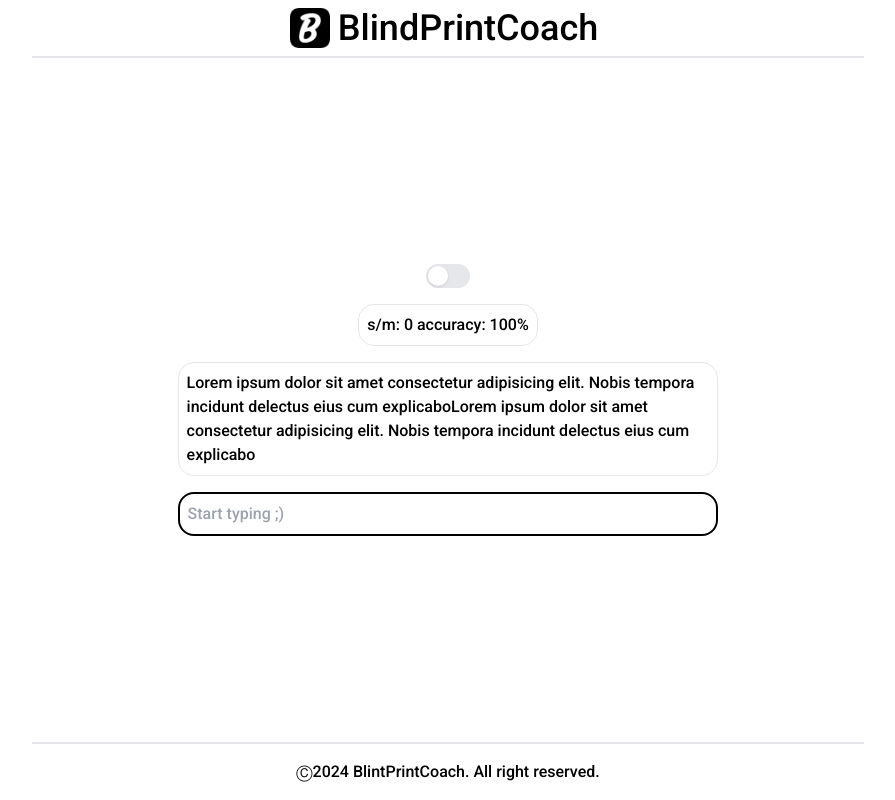
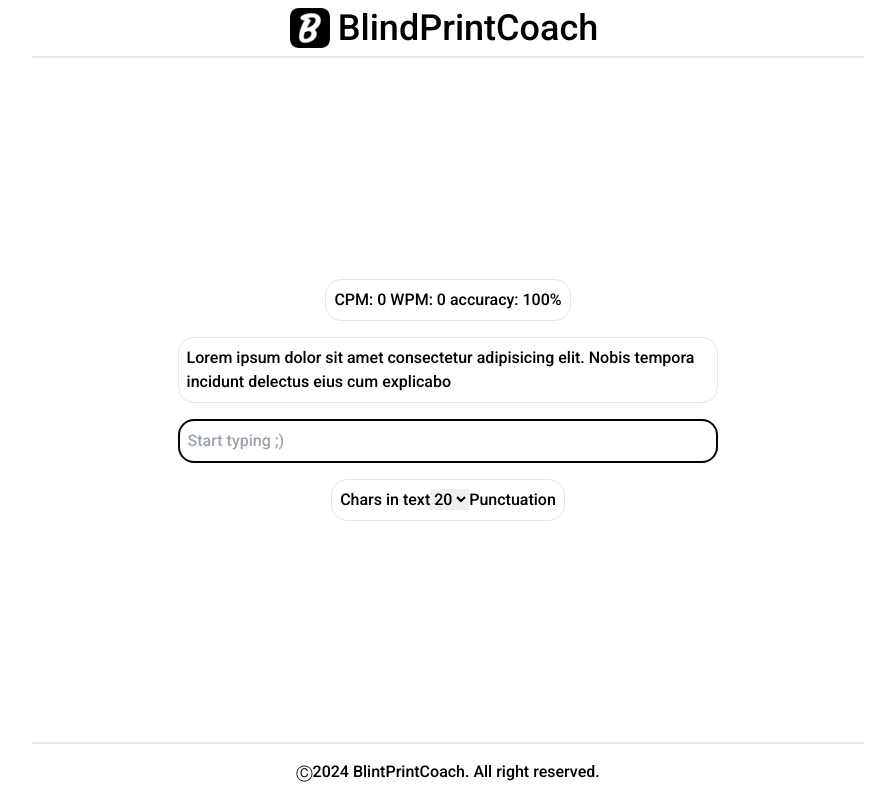
Before and after one commit to v1kuznetsov/blind-print-coach, a Next.js app: page /training in a window 1280 px wide. Shown: the whole page, without its empty margins (192-1087 px from the left). Built offline with nearby package versions, Linux system fonts and the light colour scheme.

Commit message:
Add word counting and some bugs fix

```diff
--- a/src/app/training/page-client.tsx
+++ b/src/app/training/page-client.tsx
@@ -6,37 +6,33 @@ import { useRef, useState } from "react";
 
 export default function TrainingPage() {
   const [symbolsCount, setSymbolsCount] = useState(0);
+  const [wordsCount, setWordsCount] = useState(0);
   const [symbolString, setSymbolString] = useState("");
   const [startTime, setStartTime] = useState(0);
   const [symbolsPerMin, setSymbolsPerMin] = useState(0);
+  const [wordsPerMin, setWordsPerMin] = useState(0);
   const [accuracy, setAccuracy] = useState(0);
   const [textToPrint, setTextToPrint] = useState(arrayOfText[0]);
   const inputRef = useRef<HTMLInputElement>(null);
   const currentMistake = useRef(0);
   const getInputElement = () => inputRef.current!;
+  let wordLength = 0;
 
   return (
     <div className="flex h-screen w-content flex-col items-center justify-center gap-4">
-      <button
-        className="relative inline-flex h-6 w-11 flex-shrink-0 cursor-pointer rounded-full border-2 border-transparent bg-gray-200 transition-colors duration-200 ease-in-out focus:outline-none focus:ring-offset-2"
-        role="switch"
-        type="button"
-      >
-        <span
-          aria-hidden="true"
-          className="pointer-events-none inline-block h-5 w-5 translate-x-0 transform rounded-full bg-white shadow ring-0 transition duration-200 ease-in-out"
-        ></span>
-      </button>
       <div className="rounded-2xl border p-2">
         <p>
-          s/m: {symbolsPerMin} accuracy:{" "}
+          CPM: {symbolsPerMin} WPM: {wordsPerMin} accuracy:{" "}
           {round(100 - accuracy) < 0 ? 0 : round(100 - accuracy)}%
         </p>
       </div>
       <div className="w-content rounded-2xl border p-2">
-        {textToPrint.split("").map((letter, index) => {
+        {textToPrint.split(" ").map((word, index) => {
+          word += " ";
+          let w = word.split("").map((letter, index) => {
             const input = getInputElement();
             let color;
+            index += wordLength;
             if (index < symbolString.length) {
               if (letter === input.value[index]) {
                 color = "text-green-800";
@@ -51,6 +47,9 @@ export default function TrainingPage() {
                 {letter}
               </span>
             );
+          });
+          wordLength += word.length;
+          return <span key={word + index}>{w}</span>;
         })}
       </div>
       <input
@@ -58,6 +57,7 @@ export default function TrainingPage() {
         className="w-content rounded-2xl border-2 border-zinc-600 p-2 outline-none focus:border-black"
         type="text"
         placeholder="Start typing ;)"
+        // hidden
         id="input"
         maxLength={textToPrint.slice().length}
         autoFocus
@@ -78,28 +78,40 @@ export default function TrainingPage() {
             currentMistake.current++;
           }
           //end if
+        }}
+        onKeyUp={(event) => {
+          const input = getInputElement();
+
+          if (event.key === " ") {
+            setWordsCount((prev) => prev + 1);
+          }
+          if (
+            input.value.length === 0 ||
+            (event.key === "Enter" && input.value.length === textToPrint.length)
+          ) {
+            //set table score
             setSymbolsPerMin(
               Math.round(
                 symbolsCount / ((performance.now() - startTime) / 1000 / 60),
               ),
             );
+            setWordsPerMin(
+              Math.round(
+                wordsCount / ((performance.now() - startTime) / 1000 / 60),
+              ),
+            );
             setAccuracy(
               round(
-              (currentMistake.current >= event.target.value.length
-                ? (currentMistake.current = event.target.value.length)
-                : currentMistake.current / event.target.value.length) * 100,
+                (currentMistake.current >= input.value.length
+                  ? (currentMistake.current = input.value.length)
+                  : currentMistake.current / input.value.length) * 100,
               ),
             );
-        }}
-        onKeyUp={(event) => {
-          const input = getInputElement();
-          if (
-            input.value.length === 0 ||
-            (event.key === "Enter" && input.value !== "")
-          ) {
+            //end set table score
             setTextToPrint(
               arrayOfText[Math.floor(Math.random() * arrayOfText.length)],
             );
+            //erase data
             setStartTime(0);
             setSymbolString("");
             setSymbolsCount(0);
@@ -107,9 +119,21 @@ export default function TrainingPage() {
               input.value = "";
             }
             currentMistake.current = 0;
+            //end erase data
           }
         }}
       />
+      <div className="rounded-2xl border p-2">
+        <label htmlFor="charsInText">Chars in text</label>
+        <select name="charsInText">
+          <option>20</option>
+          <option>40</option>
+          <option>60</option>
+        </select>
+        <button type="button" name="textType" id="punctuation">
+          Punctuation
+        </button>
+      </div>
     </div>
   );
 }
--- a/src/text.tsx
+++ b/src/text.tsx
@@ -1,3 +1,4 @@
 export const arrayOfText = [
-  "Lorem ipsum dolor sit amet consectetur adipisicing elit. Nobis tempora incidunt delectus eius cum explicaboLorem ipsum dolor sit amet consectetur adipisicing elit. Nobis tempora incidunt delectus eius cum explicabo",
+  "Lorem ipsum dolor sit amet consectetur adipisicing elit. Nobis tempora incidunt delectus eius cum explicabo",
+  "enough star soon course mile sing also gave have name against draw people mean contain work example of room spell special play water power test",
 ];
```
Lines whose indentation alone changed are shown as unchanged.
